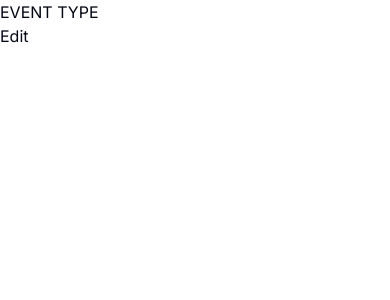
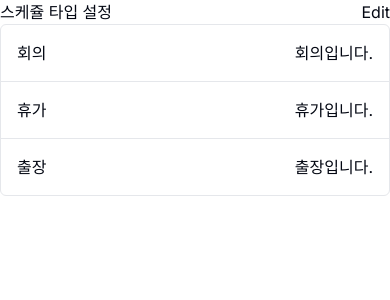
Before and after one commit to 0jo-gil/cals, a Next.js app: page /schedules-type in a window 390 px wide. Shown: the top 300 px of the page. Built offline with nearby package versions, Linux system fonts and the light colour scheme.

Commit message:
feat: 레이아웃

```diff
--- a/package.json
+++ b/package.json
@@ -12,6 +12,7 @@
     "@lexical/react": "^0.13.1",
     "@radix-ui/react-dialog": "^1.0.5",
     "@radix-ui/react-label": "^2.0.2",
+    "@radix-ui/react-slot": "^1.0.2",
     "class-variance-authority": "^0.7.0",
     "clsx": "^2.1.0",
     "lexical": "^0.13.1",
@@ -19,6 +20,7 @@
     "next": "14.1.1",
     "react": "^18",
     "react-dom": "^18",
+    "react-hook-form": "^7.51.0",
     "react-resizable-panels": "^2.0.12",
     "tailwind-merge": "^2.2.1",
     "tailwindcss-animate": "^1.0.7"
--- a/src/app/layout.tsx
+++ b/src/app/layout.tsx
@@ -1,10 +1,9 @@
-import type { Metadata } from "next";
-import { Inter } from "next/font/google";
+import type {Metadata} from "next";
+import {Inter} from "next/font/google";
 import "./globals.css";
-import { Navigation } from "@/components/navigation/navigation";
-import { Sidebar } from "lucide-react";
+import {Navigation} from "@/components/navigation/navigation";
 
-const inter = Inter({ subsets: ["latin"] });
+const inter = Inter({subsets: ["latin"]});
 
 export const metadata: Metadata = {
     title: "Create Next App",
@@ -19,8 +18,8 @@ export default function RootLayout({
     return (
         <html lang="ko">
         <body className={inter.className}>
-        <div className="flex flex-col gap-x-6 md:p-0 xl:flex-row">
-          <Navigation />
+        <div className="flex flex-col w-full gap-x-6 md:p-0 xl:flex-row">
+            <Navigation/>
             {children}
         </div>
         </body>
--- a/src/app/schedules-type/page.tsx
+++ b/src/app/schedules-type/page.tsx
@@ -1,11 +1,11 @@
-import { EditScheduleDialog } from "@/components/dialog/edit-schedule-dialog";
+import {SchedulesTypeListing} from "@/containers/schedules-type";
+import PageLayout from "@/components/layout";
 
 const SchedulesTypePage = () => {
     return (
-        <div>
-            <div>EVENT TYPE</div>
-            <EditScheduleDialog />
-        </div>
+        <PageLayout>
+            <SchedulesTypeListing/>
+        </PageLayout>
     )
 }
 
--- a/src/components/dialog/edit-schedule-dialog.tsx
+++ b/src/components/dialog/edit-schedule-dialog.tsx
@@ -3,11 +3,21 @@
 import { cn } from "@/lib/utils"
 import { Editor } from "../editor"
 import { Input } from "../form/inputs"
-import { Dialog, DialogTitle, DialogTrigger, DialogContent, DialogDescription } from "../ui/dialog"
+import {
+    Dialog,
+    DialogTitle,
+    DialogTrigger,
+    DialogContent,
+    DialogDescription,
+    DialogFooter,
+    DialogClose
+} from "../ui/dialog"
+import {Button} from "@/components/ui/button";
 
 export const EditScheduleDialog = () => {
     return (
         <Dialog>
+            <form>
             <DialogTrigger>Edit</DialogTrigger>
 
             <DialogContent>
@@ -24,7 +34,15 @@ export const EditScheduleDialog = () => {
                         />
                     </div>
                 </DialogDescription>
+
+                <DialogFooter>
+                    <DialogClose asChild>
+                        <Button variant={'secondary'}>Cancel</Button>
+                    </DialogClose>
+                    <Button variant={'default'} type="submit">Submit</Button>
+                </DialogFooter>
             </DialogContent>
+            </form>
         </Dialog>
     )
 }
--- /dev/null
+++ b/src/components/layout/index.tsx
@@ -0,0 +1,18 @@
+import {cn} from "@/lib/utils";
+
+interface Props {
+    className?: string;
+    children: React.ReactNode;
+}
+
+function PageLayout(
+    {children, className}: Props
+) {
+    return (
+        <div className={cn(`w-full md:p-0 ${className}`)}>
+            {children}
+        </div>
+    )
+}
+
+export default PageLayout;
--- /dev/null
+++ b/src/components/ui/button.tsx
@@ -0,0 +1,56 @@
+import * as React from "react"
+import { Slot } from "@radix-ui/react-slot"
+import { cva, type VariantProps } from "class-variance-authority"
+
+import { cn } from "@/lib/utils"
+
+const buttonVariants = cva(
+  "inline-flex items-center justify-center whitespace-nowrap rounded-md text-sm font-medium ring-offset-background transition-colors focus-visible:outline-none focus-visible:ring-2 focus-visible:ring-ring focus-visible:ring-offset-2 disabled:pointer-events-none disabled:opacity-50",
+  {
+    variants: {
+      variant: {
+        default: "bg-primary text-primary-foreground hover:bg-primary/90",
+        destructive:
+          "bg-destructive text-destructive-foreground hover:bg-destructive/90",
+        outline:
+          "border border-input bg-background hover:bg-accent hover:text-accent-foreground",
+        secondary:
+          "bg-secondary text-secondary-foreground hover:bg-secondary/80",
+        ghost: "hover:bg-accent hover:text-accent-foreground",
+        link: "text-primary underline-offset-4 hover:underline",
+      },
+      size: {
+        default: "h-10 px-4 py-2",
+        sm: "h-9 rounded-md px-3",
+        lg: "h-11 rounded-md px-8",
+        icon: "h-10 w-10",
+      },
+    },
+    defaultVariants: {
+      variant: "default",
+      size: "default",
+    },
+  }
+)
+
+export interface ButtonProps
+  extends React.ButtonHTMLAttributes<HTMLButtonElement>,
+    VariantProps<typeof buttonVariants> {
+  asChild?: boolean
+}
+
+const Button = React.forwardRef<HTMLButtonElement, ButtonProps>(
+  ({ className, variant, size, asChild = false, ...props }, ref) => {
+    const Comp = asChild ? Slot : "button"
+    return (
+      <Comp
+        className={cn(buttonVariants({ variant, size, className }))}
+        ref={ref}
+        {...props}
+      />
+    )
+  }
+)
+Button.displayName = "Button"
+
+export { Button, buttonVariants }
--- /dev/null
+++ b/src/containers/schedules-type/index.ts
@@ -0,0 +1 @@
+export {SchedulesTypeListing} from './schedules-type-listing';
--- /dev/null
+++ b/src/containers/schedules-type/schedules-type-listing.tsx
@@ -0,0 +1,41 @@
+import {EditScheduleDialog} from "@/components/dialog/edit-schedule-dialog";
+
+const dummy = [
+    {id: 1, title: '회의', description: '회의입니다.'},
+    {id: 2, title: '휴가', description: '휴가입니다.'},
+    {id: 3, title: '출장', description: '출장입니다.'},
+]
+
+export const ScheduleTypeList = ({data}: { data: any }) => {
+    return (
+        <div className="bg-default border-subtle mb-16 flex overflow-hidden rounded-md border">
+            <ul className="divide-subtle !static w-full divide-y" data-testid="event-types">
+                {
+                    data?.map((item: any) => (
+                        <li key={item.id}>
+                            <div className="hover:bg-muted flex w-full items-center justify-between transition">
+                                <div
+                                    className="group flex w-full max-w-full items-center justify-between overflow-hidden px-4 py-4 sm:px-6">
+                                    <h3>{item.title}</h3>
+                                    <p>{item.description}</p>
+                                </div>
+                            </div>
+                        </li>
+                    ))
+                }
+            </ul>
+        </div>
+    )
+}
+
+export const SchedulesTypeListing = () => {
+    return (
+        <div>
+            <div className={'flex w-full justify-between'}>
+                <h1>스케쥴 타입 설정</h1>
+                <EditScheduleDialog/>
+            </div>
+            <ScheduleTypeList data={dummy}/>
+        </div>
+    )
+}
--- /dev/null
+++ b/src/features/schedules-type/components/index.ts
@@ -0,0 +1 @@
+export {ScheduleTypeDescription} from './schedule-type-description';
--- /dev/null
+++ b/src/features/schedules-type/components/schedule-type-description.tsx
@@ -0,0 +1,5 @@
+export const ScheduleTypeDescription = () => {
+    return (
+        <div></div>
+    )
+}
```
Also changed, not shown: 1 other file (tests, documents, lock files or other folders). Lines whose indentation alone changed are shown as unchanged.
